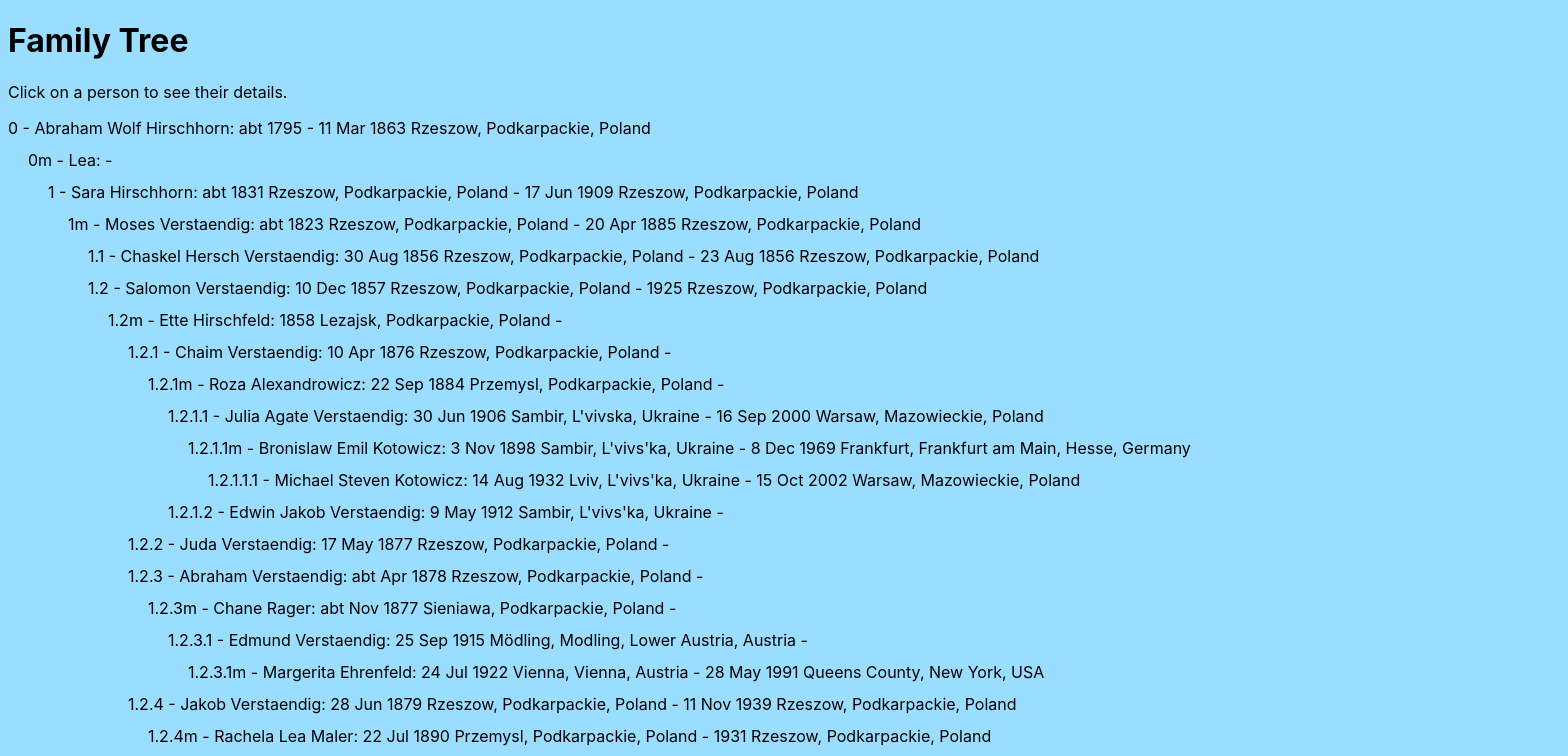
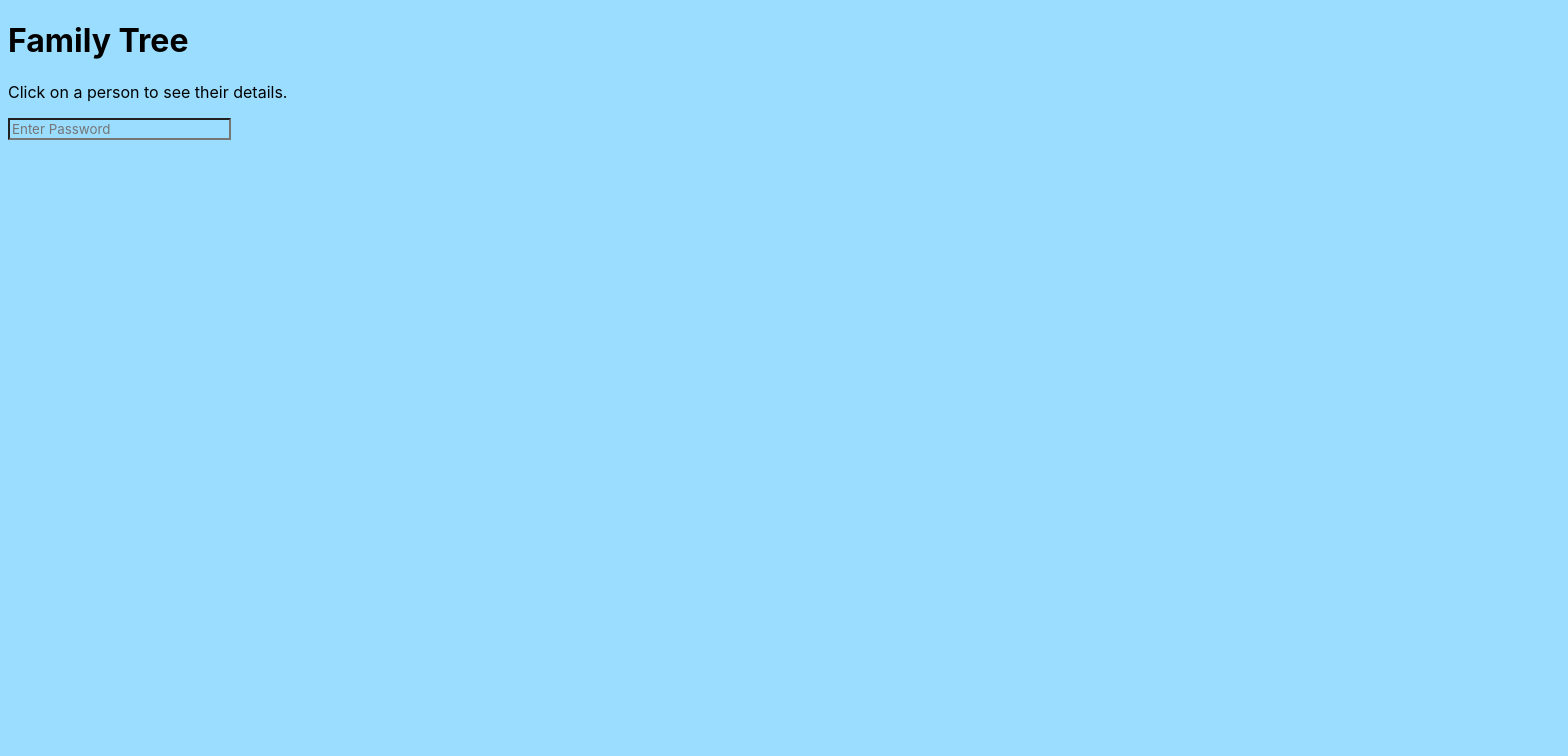
Before and after one commit to jhirsch1/family-tree, a React (Vite) app: page / in a window 1280 px wide. Shown: the top 756 px of the page, 1568 px wide, since content can reach past the window. Built offline with nearby package versions, Linux system fonts and the light colour scheme.

Commit message:
added password

```diff
--- a/src/App.tsx
+++ b/src/App.tsx
@@ -21,23 +21,37 @@ function App() {
         skipEmptyLines: true,
       }).data as Array<Record<string, string>>);
 
-    console.log(peoplelist[17]);
-    console.log(peoplelist[17].info.includes("\n"));
+    // console.log(peoplelist[17]);
+    // console.log(peoplelist[17].info.includes("\n"));
 
-    const [tree, setTree] = useState("Hirschhorn");
+    // Password box
+    const [textbox, setTextbox] = useState("");
+    const [open, setOpen] = useState(false);
+    console.log(open)
 
-    function handleClickHirschhorn() {
-        // Handle click event
-        console.log("Clicked on Hirschhorn");
-        // setClicked(!clicked); // Toggle clicked state
-        setTree("Hirschhorn");
+    function handleSubmit() {
+        if (textbox === "Password") {
+            setOpen(true)
         }
-    function handleClickBronsther() {
-        // Handle click event
-        console.log("Clicked on Bronsther");
-        // setClicked(!clicked); // Toggle clicked state
-        setTree("Bronsther");
+        console.log(open)
     }
+
+
+    // Family of the family tree - not in use now, maybe in the future
+    // const [tree, setTree] = useState("Hirschhorn");
+
+    // function handleClickHirschhorn() {
+    //     // Handle click event
+    //     console.log("Clicked on Hirschhorn");
+    //     // setClicked(!clicked); // Toggle clicked state
+    //     setTree("Hirschhorn");
+    // }
+    // function handleClickBronsther() {
+    //     // Handle click event
+    //     console.log("Clicked on Bronsther");
+    //     // setClicked(!clicked); // Toggle clicked state
+    //     setTree("Bronsther");
+    // }
 
 
     return (
@@ -47,18 +61,30 @@ function App() {
         <h1>Family Tree</h1>
         <p>Click on a person to see their details.</p>
 
-        {peoplelist.map((person, index) => (
+        {!open ? (
+          <input
+            type="text"
+            aria-label="Password input box"
+            aria-description="Type password in this input box"
+            className="PasswordBox"
+            placeholder="Enter Password"
+            onChange={(e) => setTextbox(e.target.value)}
+            value={textbox}
+            onKeyUp={(e) => {
+              if (e.key === "Enter") {
+                handleSubmit();
+              }
+            }}
+          />
+        ) : null}
+
+        {open
+          ? peoplelist.map((person, index) => (
               <Person
                 name={person.name}
-            birth={
-              person.birth
-            }
-            death={
-              person.death
-            }
-            marriage_date={
-              person.marriage_date
-            }
+                birth={person.birth}
+                death={person.death}
+                marriage_date={person.marriage_date}
                 father={person.father}
                 mother={person.mother}
                 spouse={person.spouse}
@@ -70,13 +96,12 @@ function App() {
                 generation={person.generation}
                 spouse2={person.spouse2}
                 marriage_place2={person.marriage_place2}
-            marriage_date2={
-              person.marriage_date2
-            }
+                marriage_date2={person.marriage_date2}
                 children2={person.children2}
                 index={person.index}
               />
-        ))}
+            ))
+          : null}
       </div>
     );
 }
```
Lines whose indentation alone changed are shown as unchanged.
